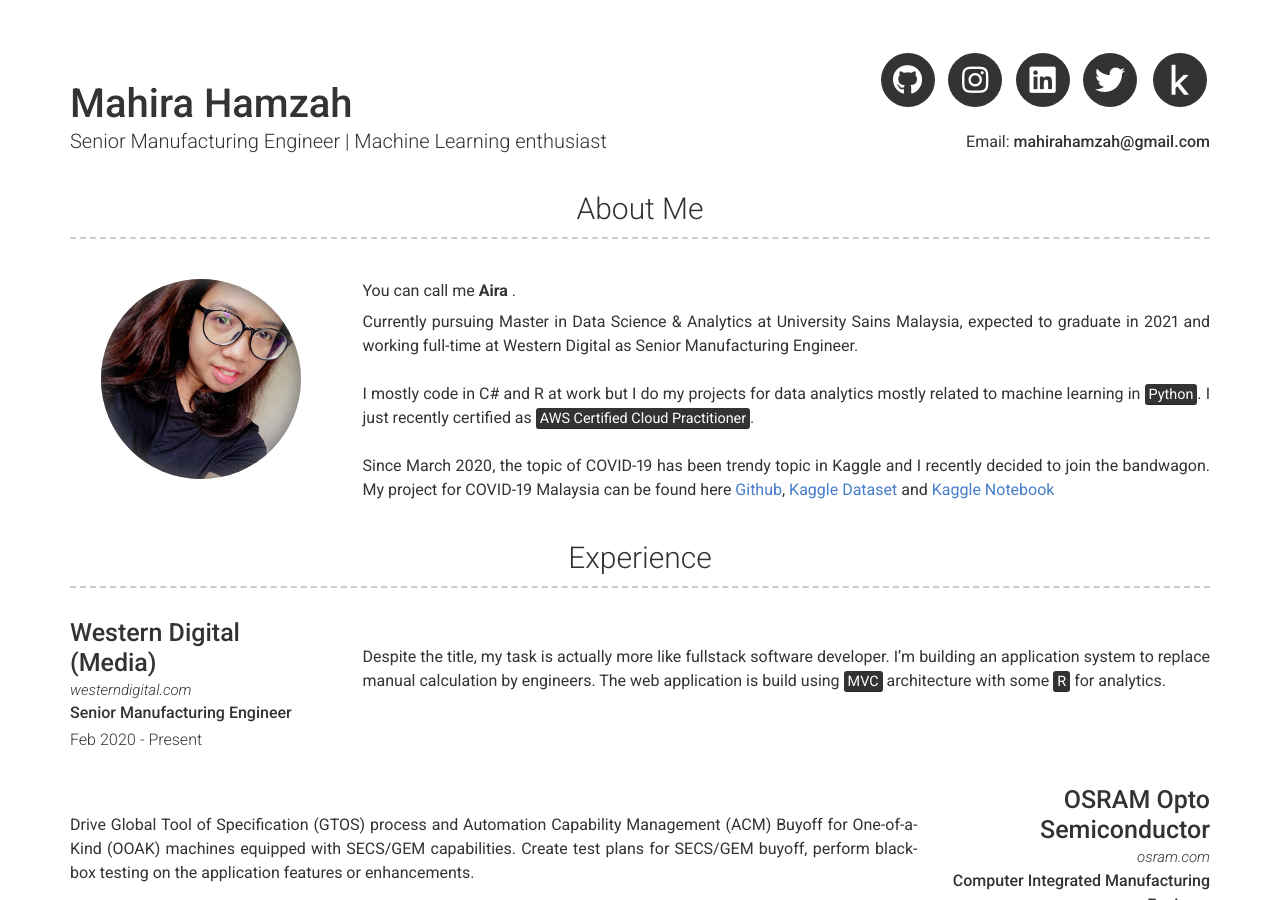
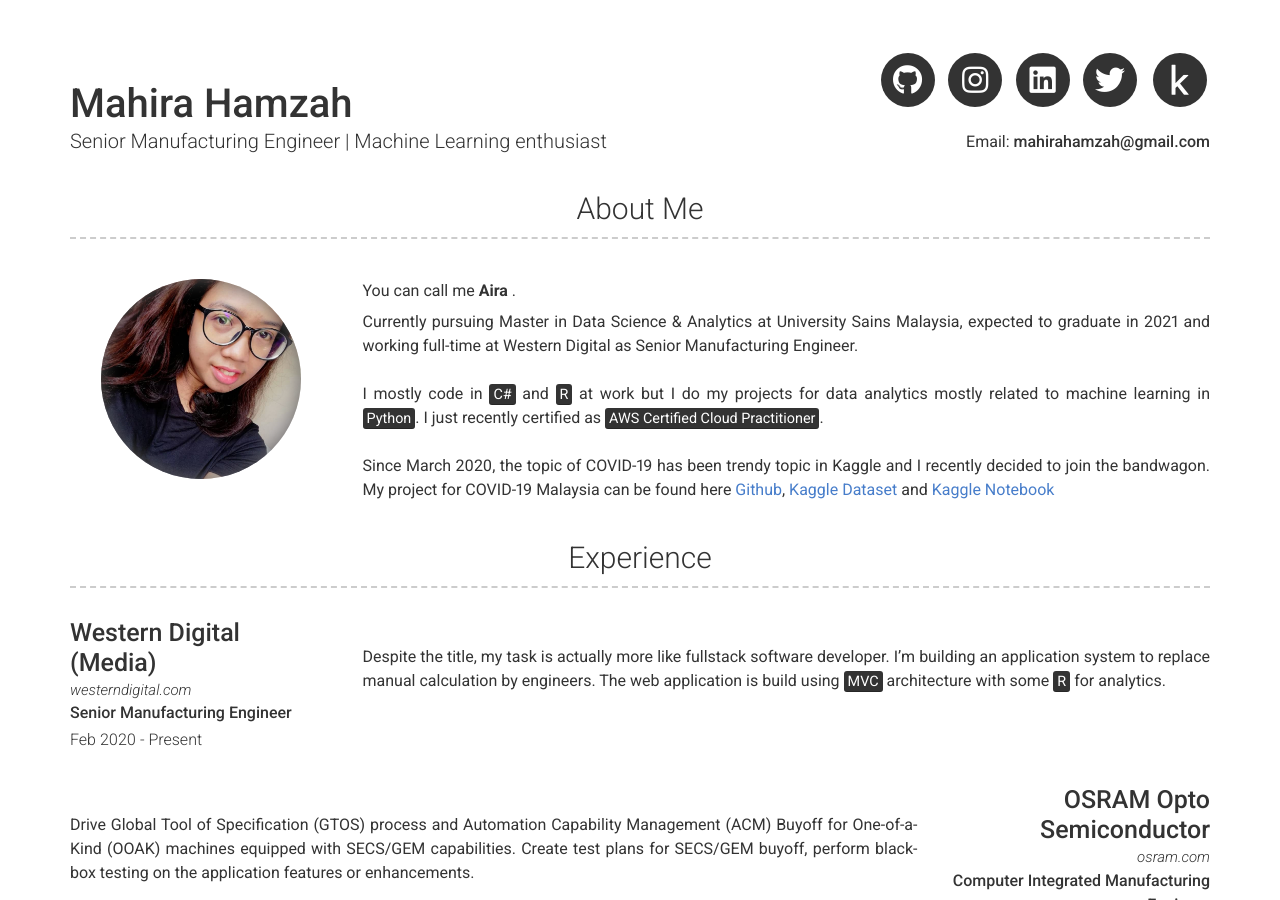
Before and after one commit to mahirahamzah/Resume, a Jekyll site: the page built from index.md, in a window 1280 px wide and 900 px high. Built offline with Jekyll 4.4.1, drawn with Linux system fonts in a browser that asks for light colours; nearby versions of some CDN libraries.

```diff
--- a/_config.yml
+++ b/_config.yml
@@ -49,7 +49,7 @@ about_content: | # this will include new lines to allow paragraphs
 
     Currently pursuing Master in Data Science & Analytics at University Sains Malaysia, expected to graduate in 2021 and working full-time at Western Digital as Senior Manufacturing Engineer.
     <br><br>
-    I mostly code in C# and R at work but I do my projects for data analytics mostly related to machine learning in <mark>Python</mark>. I just recently certified as <mark>AWS Certified Cloud Practitioner</mark>.
+    I mostly code in <mark>C#</mark> and <mark>R</mark> at work but I do my projects for data analytics mostly related to machine learning in <mark>Python</mark>. I just recently certified as <mark>AWS Certified Cloud Practitioner</mark>.
     <br><br> Since March 2020, the topic of COVID-19 has been trendy topic in Kaggle and I recently decided to join the bandwagon.
     My project for COVID-19 Malaysia can be found here [Github](https://github.com/mahirahamzah/COVID19_malaysia){:target="_blank"}, [Kaggle Dataset](https://www.kaggle.com/mahirahmzh/covid19-malaysia-by-region){:target="_blank"} and [Kaggle Notebook](https://www.kaggle.com/mahirahmzh/covid-19-malaysia-confirmed-case-eda){:target="_blank"}
 
```
